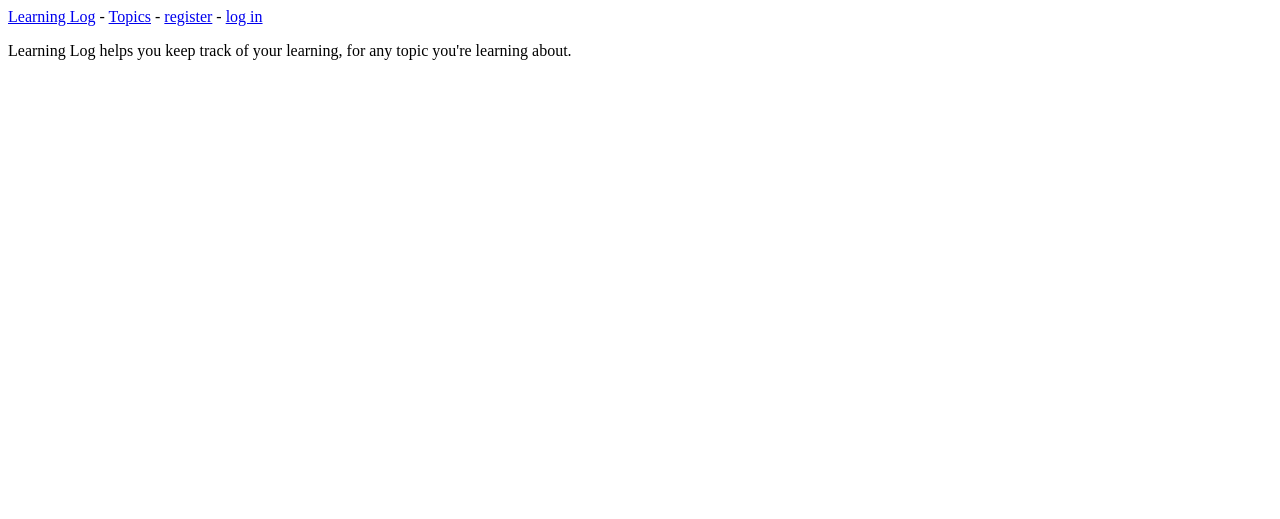
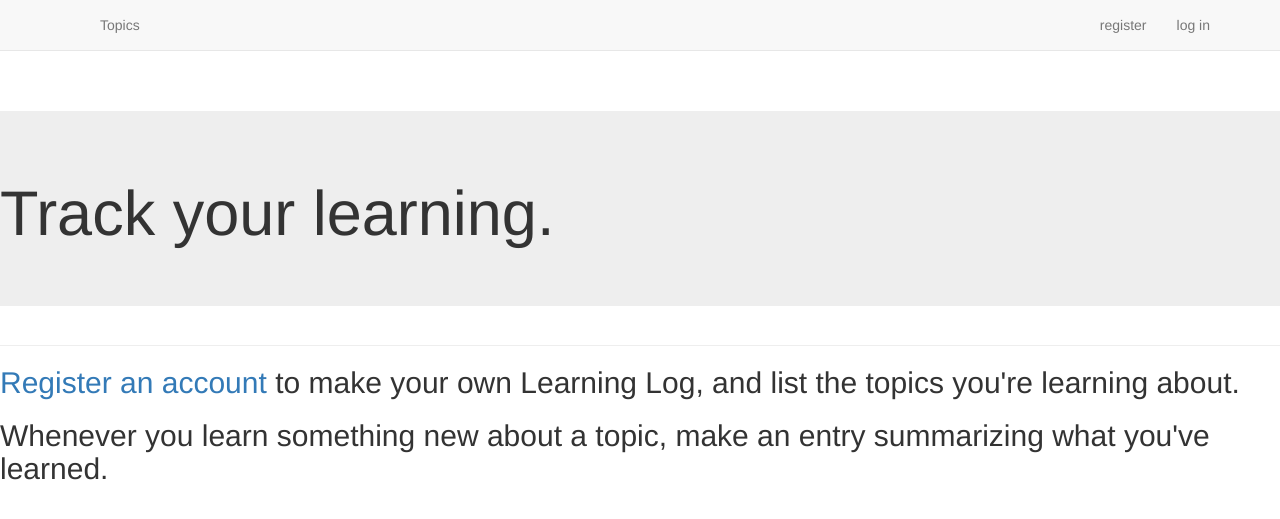
Before and after one commit to jessicamyee/Jess-Personal-Website, a Django app: page / in a window 1280 px wide. Shown: the top 519 px of the page. Run offline with Django 3.2, Linux system fonts and the light colour scheme; some libraries are stand-ins or nearby versions.

Commit message:
Defining HTML headers and nav bar

```diff
--- a/app_logs/templates/app_logs/base.html
+++ b/app_logs/templates/app_logs/base.html
@@ -1,13 +1,58 @@
-<p>
-    <a href="{% url 'app_logs:index' %}">Learning Log</a> -
-    <a href="{% url 'app_logs:topics' %}">Topics</a> -
-    {% if user.is_authenticated %}
-        Hello, {{ user.username }}.
-        <a href="{% url 'app_users:logout' %}">log out</a>
-    {% else %}
-        <a href = "{% url 'app_users:register' %}">register</a> -
-        <a href = "{% url 'app_users:login' %}">log in</a>
-    {% endif %}
-</p>
+{% load bootstrap3 %}
 
-{% block content %}{%endblock content %}
+<!DOCTYPE html>
+<html lang="en">
+    <head>
+        <meta charset="utf-8">
+        <meta http-equiv="X-UA-Compatible" content="IE=edge">
+        <meta name="viewport" content="width=device-width, initial-scale=1">
+
+        <title>Learning Log</title>
+
+        {% bootstrap_css %}
+        {% bootstrap_javascript %}
+
+    </head>
+
+    <body>
+        <!--Static navbar-->
+        <nav class="navbar navbar-default navbar-static-top">
+            <div class="container">
+                <div class="navbar-header">
+                    <button type="button" class="navbar-toggle collapsed"
+                        data-toggle="collapse" data-target="#navbar"
+                        aria-expanded="false" aria-controls="navbar">
+                    </button>
+                    <a class="navbar-brand" href="{% url 'app_logs:index' %}">
+                    </a>
+                </div>
+
+                <div id="navbar" class="navbar-collapse collapse">
+                    <ul class="nav navbar-nav">
+                        <li><a href="{% url 'app_logs:topics' %}">Topics</a></li>
+                    </ul>
+
+                    <ul class="nav navbar-nav navbar-right">
+                        {% if user.is_authenticated %}
+                            <li><a>Hello, {{ user.username }}.</a></li>
+                            <li><a href="{% url 'app_users:logout' %}">log out</a></li>
+                        {% else %}
+                            <li><a href="{% url 'app_users:register' %}">register</a></li>
+                            <li><a href="{% url 'app_users:login' %}">log in</a></li>
+                        {% endif %}
+                    </ul>
+                </div><!--/.nav-collapse-->
+            </div>
+        </nav>
+
+        <div class="container"></div>
+
+            <div class="page-header">
+                {% block header %}{% endblock header %}
+            </div>
+            <div>
+                {% block content %}{% endblock content %}
+            </div>
+        </div> <!-- /container -->
+    </body>
+</html>
--- a/app_logs/templates/app_logs/index.html
+++ b/app_logs/templates/app_logs/index.html
@@ -1,5 +1,17 @@
 {% extends "app_logs/base.html" %}
 
+{% block header %}
+  <div class='jumbotron'>
+    <h1>Track your learning.</h1>
+  </div>
+{% endblock header %}
+
 {% block content %}
-  <p>Learning Log helps you keep track of your learning, for any topic you're learning about.</p>
-{% endblock content %}
+  <h2>
+    <a href="{% url 'app_users:register' %}">Register an account</a> to make your own Learning Log, and list the topics you're learning about.
+  </h2>
+  <h2>
+    Whenever you learn something new about a topic, make an entry summarizing what you've learned.
+  </h2>
+
+  {% endblock content %}
```
Also changed, not shown: learning_log/settings.py (+7 -0 lines), db.sqlite3.
